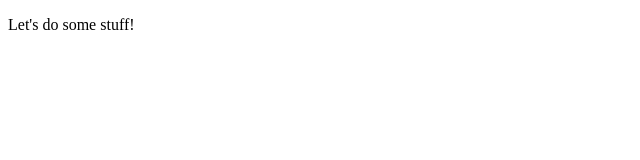
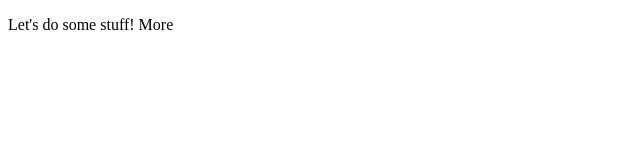
Before and after one commit to Deiahri/testingRepo, a plain HTML site: page index.html in a window 1280 px wide. Shown: the full height of the page, 0-640 px from the left. Drawn offline with Linux system fonts and the light colour scheme.

Commit message:
added more stuff to index

```diff
--- a/index.html
+++ b/index.html
@@ -6,6 +6,6 @@
     <title>Document</title>
 </head>
 <body>
-    <p>Let's do some stuff!</p>
+    <p>Let's do some stuff! More</p>
 </body>
 </html>
```
